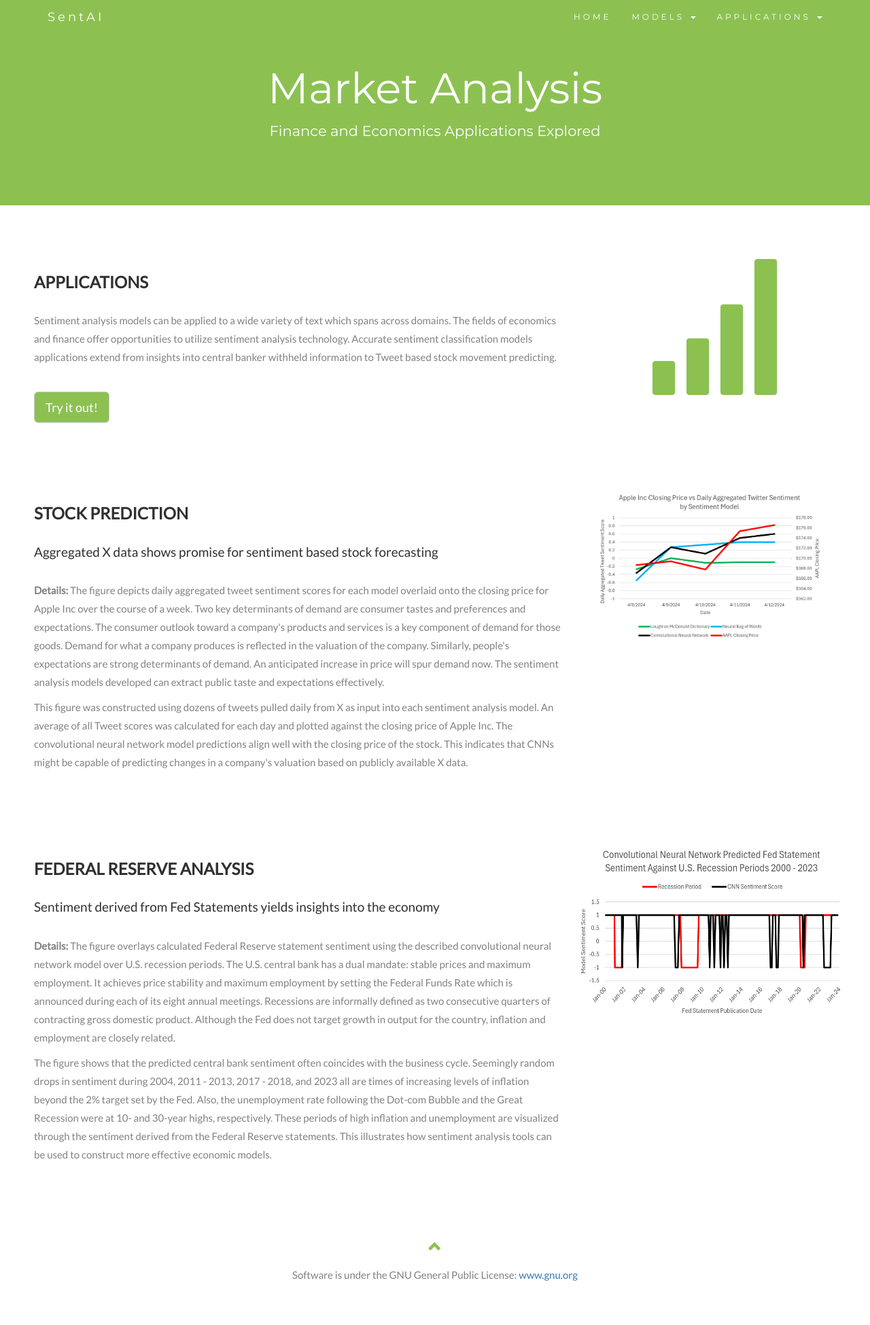
After one commit to hawkeyephil/CSC494, a Flask app: page /marketanalysis in a window 1280 px wide. The commit adds this page. Shown: the whole page at 68% size. Run offline with Flask 3, Linux system fonts and the light colour scheme; parts of the project's set-up code (start-up, migrations or seed data) failed here and were passed over; some libraries are stand-ins or nearby versions.

Commit message:
Market Analysis

```diff
--- a/app.py
+++ b/app.py
@@ -43,6 +43,11 @@ def nbow():
 @app.route('/cnn')
 def cnn():
     return render_template('cnn.html')
+
+#Route to the market analysis page
+@app.route('/marketanalysis')
+def marketanalysis():
+    return render_template('marketanalysis.html')
 
 #Sandbox sentiment route (this can be phased out now with the js script in place)
 @app.route('/analyze_sentiment', methods=['GET', 'POST'])
--- a/templates/cnn.html
+++ b/templates/cnn.html
@@ -49,8 +49,7 @@
                 <span class="caret"></span></a>
                 <ul class="dropdown-menu">
                   <li><a href="{{ url_for('sandbox') }}">Sandbox</a></li>
-                  <li><a href="#marketanalysis">Market Analysis</a></li>
-                  <li><a href="#moviereviews">Movie Reviews</a></li>
+                  <li><a href="{{ url_for('marketanalysis') }}">Market Analysis</a></li>
                 </ul>
               </li>
             </ul>
--- a/templates/contact.html
+++ b/templates/contact.html
@@ -49,8 +49,7 @@
                 <span class="caret"></span></a>
                 <ul class="dropdown-menu">
                   <li><a href="{{ url_for('sandbox') }}">Sandbox</a></li>
-                  <li><a href="#marketanalysis">Market Analysis</a></li>
-                  <li><a href="#moviereviews">Movie Reviews</a></li>
+                  <li><a href="{{ url_for('marketanalysis') }}">Market Analysis</a></li>
                 </ul>
               </li>
             </ul>
--- a/templates/index.html
+++ b/templates/index.html
@@ -49,8 +49,7 @@
                 <span class="caret"></span></a>
                 <ul class="dropdown-menu">
                   <li><a href="{{ url_for('sandbox') }}">Sandbox</a></li>
-                  <li><a href="#marketanalysis">Market Analysis</a></li>
-                  <li><a href="#moviereviews">Movie Reviews</a></li>
+                  <li><a href="{{ url_for('marketanalysis') }}">Market Analysis</a></li>
                 </ul>
               </li>
               <li><a href="#contact">CONTACT</a></li>
--- a/templates/lexicon.html
+++ b/templates/lexicon.html
@@ -49,8 +49,7 @@
                 <span class="caret"></span></a>
                 <ul class="dropdown-menu">
                   <li><a href="{{ url_for('sandbox') }}">Sandbox</a></li>
-                  <li><a href="#marketanalysis">Market Analysis</a></li>
-                  <li><a href="#moviereviews">Movie Reviews</a></li>
+                  <li><a href="{{ url_for('marketanalysis') }}">Market Analysis</a></li>
                 </ul>
               </li>
             </ul>
--- /dev/null
+++ b/templates/marketanalysis.html
@@ -0,0 +1,138 @@
+<!--Market Analysis Page-->
+<!DOCTYPE html>
+<html lang = "en">
+
+<head>
+    <meta charset = "UTF-8">
+    <meta name = "viewport" content = "width=device-width, initial-scale=1">
+    <title>MarketAnalysis</title>
+
+    <!--Sytlesheets/Bootstrap-->
+    <link rel = "stylesheet" href = "https://maxcdn.bootstrapcdn.com/bootstrap/3.4.1/css/bootstrap.min.css">
+    <link rel = "stylesheet" href = "{{ url_for('static', filename = 'styles.css') }}">
+    <!--Fonts-->
+    <link href = "https://fonts.googleapis.com/css?family=Montserrat" rel = "stylesheet" type = "text/css">
+    <link href = "https://fonts.googleapis.com/css?family=Lato" rel = "stylesheet" type = "text/css">
+    <link rel="stylesheet" href="https://cdnjs.cloudflare.com/ajax/libs/font-awesome/5.15.3/css/all.min.css">
+    <!--jQuery Library-->
+    <script src = "https://ajax.googleapis.com/ajax/libs/jquery/3.7.1/jquery.min.js"></script>
+    <!--Modals/Carousels/Dropdowns-->
+    <script src = "https://maxcdn.bootstrapcdn.com/bootstrap/3.4.1/js/bootstrap.min.js"></script>
+</head>
+
+<body id="top" data-spy="scroll" data-target=".navbar" data-offset="60">
+    <!--Site Navigation Bar-->
+    <nav class="navbar navbar-default navbar-fixed-top">
+        <div class="container">
+          <div class="navbar-header">
+            <button type="button" class="navbar-toggle" data-toggle="collapse" data-target="#myNavbar">
+              <span class="icon-bar"></span>
+              <span class="icon-bar"></span>
+              <span class="icon-bar"></span>
+            </button>
+            <a class="navbar-brand" href="{{ url_for('index') }}">SentAI</a>
+          </div>
+          <div class="collapse navbar-collapse" id="myNavbar">
+            <ul class="nav navbar-nav navbar-right">
+              <li><a href="{{ url_for('index') }}">HOME</a></li>
+              <li class="dropdown">
+                <a class="dropdown-toggle" data-toggle="dropdown" href="#">MODELS
+                <span class="caret"></span></a>
+                <ul class="dropdown-menu">
+                    <li><a href="{{ url_for('lexicon') }}">Lexicon</a></li>
+                    <li><a href="{{ url_for('nbow') }}">NBoW</a></li>
+                    <li><a href="{{ url_for('cnn') }}">CNN</a></li>
+                </ul>
+              </li>
+              <li class="dropdown">
+                <a class="dropdown-toggle" data-toggle="dropdown" href="#">APPLICATIONS
+                <span class="caret"></span></a>
+                <ul class="dropdown-menu">
+                  <li><a href="{{ url_for('sandbox') }}">Sandbox</a></li>
+                  <li><a href="{{ url_for('marketanalysis') }}">Market Analysis</a></li>
+                </ul>
+              </li>
+            </ul>
+          </div>
+        </div>
+    </nav>
+
+    <!--Welcome Banner-->
+    <div class="jumbotron text-center">
+        <h1>Market Analysis</h1>
+        <p>Finance and Economics Applications Explored</p>
+    </div>
+
+    <!--Application Section-->
+    <div id="application" class="container-fluid">
+        <div class="row">
+          <div class="col-sm-8">
+            <h2>Applications</h2>
+            <p>
+                Sentiment analysis models can be applied to a wide variety of text which spans across domains. The fields of economics and finance
+                offer opportunities to utilize sentiment analysis technology. Accurate sentiment classification models applications extend from insights into
+                central banker withheld information to Tweet based stock movement predicting.
+            </p>
+            <br><a href="{{ url_for('sandbox') }}" class="btn btn-default btn-lg custom-button">Try it out!</a>
+          </div>
+          <div class="col-sm-4" style="display: flex; justify-content: center; align-items: center;">
+            <span class="glyphicon glyphicon-signal logo"></span>
+          </div>
+        </div>
+    </div>
+
+    <!--Stock Section-->
+    <div id="stock" class="container-fluid">
+        <div class="row">
+            <div class="col-sm-8">
+                <h2>Stock Prediction</h2>
+                <h4><strong></strong>Aggregated X data shows promise for sentiment based stock forecasting</h4>
+                <p><strong>Details: </strong>
+                    The figure depicts daily aggregated tweet sentiment scores for each model overlaid onto the closing price for Apple Inc over the course of a week.
+                    Two key determinants of demand are consumer tastes and preferences and expectations. The consumer outlook toward a company's products and services is a key component of demand for those goods.
+                    Demand for what a company produces is reflected in the valuation of the company. Similarly, people's expectations are strong determinants of demand. An anticipated increase in price will spur demand now.
+                    The sentiment analysis models developed can extract public taste and expectations effectively.
+                </p>
+                <p>
+                    This figure was constructed using dozens of tweets pulled daily from X as input into each sentiment analysis model.
+                    An average of all Tweet scores was calculated for each day and plotted against the closing price of Apple Inc. The convolutional neural network model predictions align well with the closing price of the stock.
+                    This indicates that CNNs might be capable of predicting changes in a company's valuation based on publicly available X data.
+                </p>
+            </div>
+            <div class="col-sm-4" style="display: flex; justify-content: center; align-items: center;">
+                <img src="{{ url_for('static', filename = 'imgs/AAPLVisualization.png') }}" alt="Logo" width="340" height="220">
+            </div>
+        </div>
+    </div>
+
+    <!--Fed Section-->
+    <div id="fed" class="container-fluid">
+        <div class="row">
+            <div class="col-sm-8">
+                <h2>Federal Reserve Analysis</h2>
+                <h4><strong></strong>Sentiment derived from Fed Statements yields insights into the economy</h4>
+                <p><strong>Details: </strong>
+                    The figure overlays calculated Federal Reserve statement sentiment using the described convolutional neural network model over U.S. recession periods.
+                    The U.S. central bank has a dual mandate: stable prices and maximum employment. It achieves price stability and maximum employment by setting the Federal Funds Rate which is announced during each of its eight annual meetings.
+                    Recessions are informally defined as two consecutive quarters of contracting gross domestic product. Although the Fed does not target growth in output for the country, inflation and employment are closely related.
+                </p>
+                <p>
+                    The figure shows that the predicted central bank sentiment often coincides with the business cycle. Seemingly random drops in sentiment during 2004, 2011 - 2013, 2017 - 2018, and 2023 all are times of increasing levels of inflation beyond the 2% target set by the Fed.
+                    Also, the unemployment rate following the Dot-com Bubble and the Great Recession were at 10- and 30-year highs, respectively. These periods of high inflation and unemployment are visualized through the sentiment derived from the Federal Reserve statements.
+                    This illustrates how sentiment analysis tools can be used to construct more effective economic models.
+                </p>
+            </div>
+            <div class="col-sm-4" style="display: flex; justify-content: center; align-items: center;">
+                <img src="{{ url_for('static', filename = 'imgs/CNNFedVisualization.png') }}" alt="Logo" width="400" height="250">
+            </div>
+        </div>
+    </div>
+
+    <footer class="container-fluid text-center">
+        <a href="#top" title="To Top">
+          <span class="glyphicon glyphicon-chevron-up"></span>
+        </a>
+        <p>Software is under the GNU General Public License: <a href="https://www.gnu.org/licenses/gpl-3.0.html" title="Visit gnu">www.gnu.org</a></p>
+    </footer>
+
+</body>
--- a/templates/nbow.html
+++ b/templates/nbow.html
@@ -49,8 +49,7 @@
                 <span class="caret"></span></a>
                 <ul class="dropdown-menu">
                   <li><a href="{{ url_for('sandbox') }}">Sandbox</a></li>
-                  <li><a href="#marketanalysis">Market Analysis</a></li>
-                  <li><a href="#moviereviews">Movie Reviews</a></li>
+                  <li><a href="{{ url_for('marketanalysis') }}">Market Analysis</a></li>
                 </ul>
               </li>
             </ul>
--- a/templates/sandbox.html
+++ b/templates/sandbox.html
@@ -49,8 +49,7 @@
                 <span class="caret"></span></a>
                 <ul class="dropdown-menu">
                   <li><a href="{{ url_for('sandbox') }}">Sandbox</a></li>
-                  <li><a href="#marketanalysis">Market Analysis</a></li>
-                  <li><a href="#moviereviews">Movie Reviews</a></li>
+                  <li><a href="{{ url_for('marketanalysis') }}">Market Analysis</a></li>
                 </ul>
               </li>
             </ul>
```
Also changed, not shown: static/imgs/AAPLVisualization.PNG (added), static/imgs/CNNFedVisualization.PNG (added).
